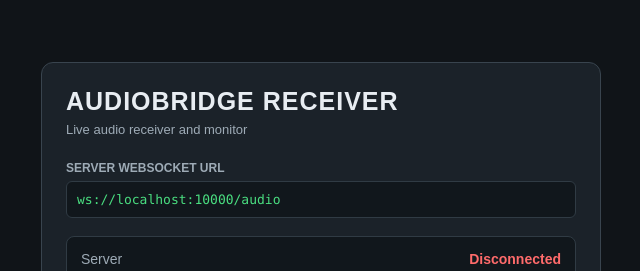
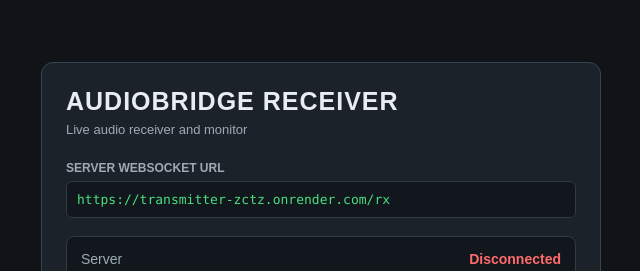
Before and after one commit to healerboost2-maker/transmitter, a website: page public/index.html in a window 1280 px wide. Shown: the top 271 px of the page, without its empty margins (319-959 px from the left). Drawn offline with Linux system fonts and the light colour scheme.

Commit message:
deployed

```diff
--- a/public/index.html
+++ b/public/index.html
@@ -111,19 +111,7 @@
         const logElement = document.getElementById("log");
 
         function getDefaultServerUrl() {
-            if (!window.location.host) {
-                return "wss://transmitter-zctz.onrender.com/rx";
-            }
-            const isSecure = window.location.protocol === "https:";
-            const wsProtocol = isSecure ? "wss:" : "ws:";
-
-            if (window.location.hostname === "localhost" || window.location.hostname === "127.0.0.1") {
-                return `${wsProtocol}//${window.location.hostname}:10000/audio`;
-            }
-            if (window.location.host.includes("onrender.com")) {
-                return `${wsProtocol}//${window.location.host}/audio`;
-            }
-            return `${wsProtocol}//${window.location.hostname}:10000/audio`;
+            return "https://transmitter-zctz.onrender.com/rx";
         }
 
         serverInput.value = getDefaultServerUrl();
```
